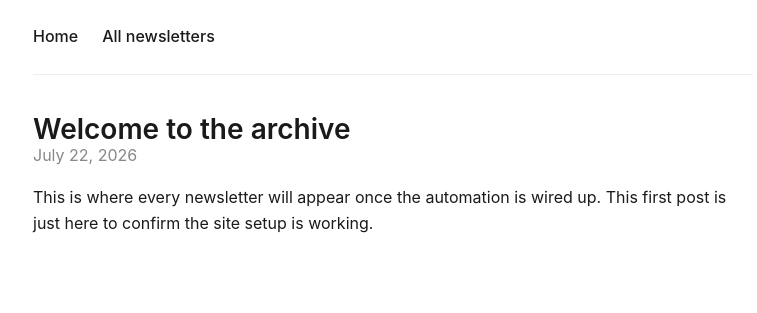
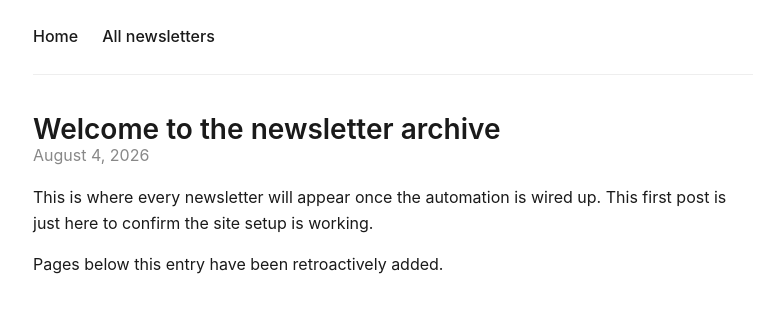
Before and after one commit to Raices-Cyber-Org/newsletter-archive, a Jekyll site: the page built from _posts/2026-07-22-welcome.md, in a window 1280 px wide. Shown: the top 313 px of the page, without its empty margins (247-1004 px from the left). Built offline with Jekyll 4.4.1, drawn with Linux system fonts in a browser that asks for light colours.

Commit message:
Update title and date for welcome post

```diff
--- a/_posts/2026-07-22-welcome.md
+++ b/_posts/2026-07-22-welcome.md
@@ -1,6 +1,8 @@
 ---
 layout: post
-title: "Welcome to the archive"
-date: 2026-07-22
+title: "Welcome to the newsletter archive"
+date: 2026-08-04
 ---
 This is where every newsletter will appear once the automation is wired up. This first post is just here to confirm the site setup is working.
+
+Pages below this entry have been retroactively added.
```
